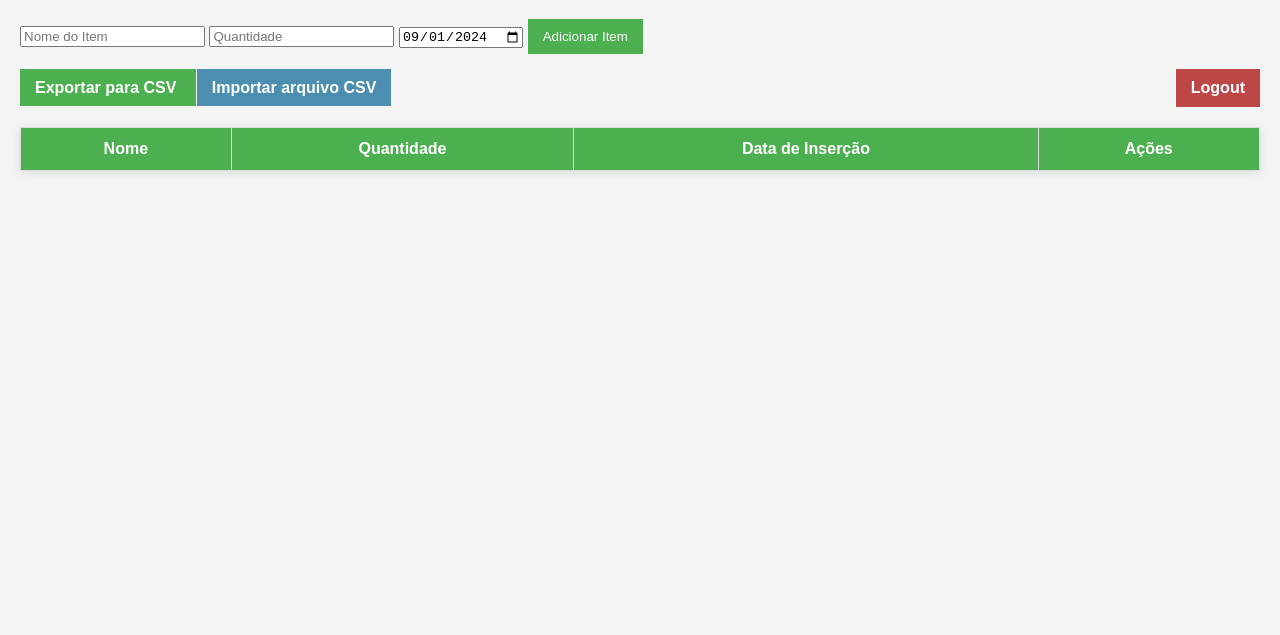
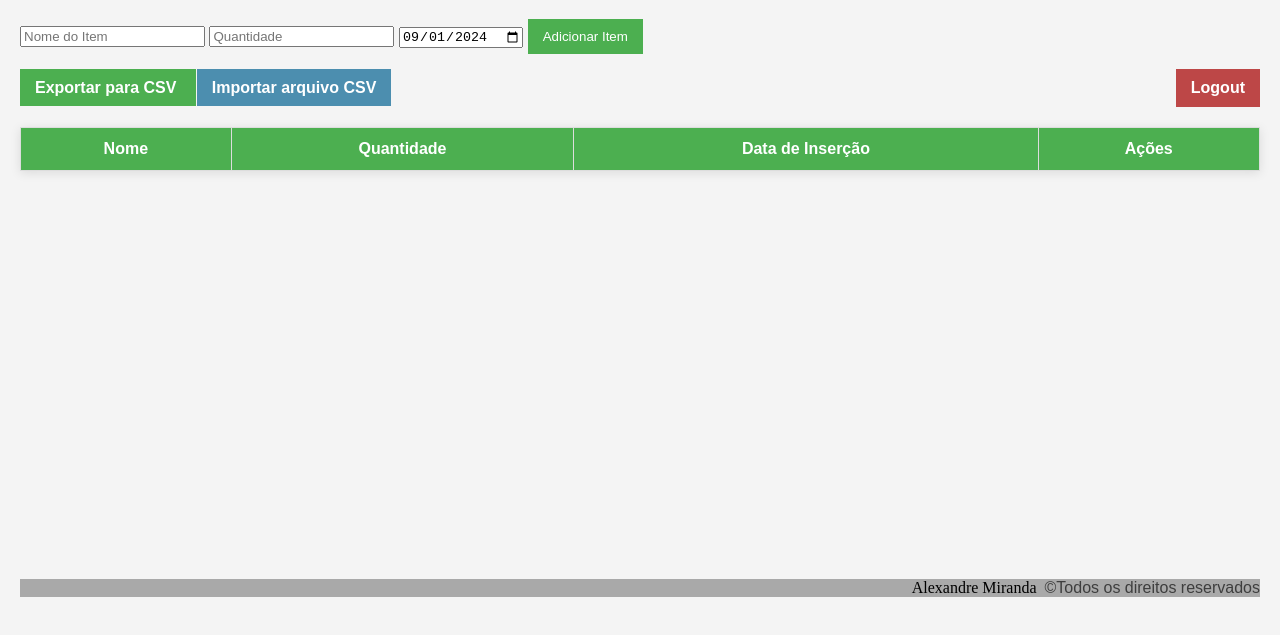
Before and after one commit to 017projects/controle-de-estoque-local, a plain HTML site: page home.html in a window 1280 px wide. Shown: the part 61-696 px from the top of the page. Drawn offline with Linux system fonts and the light colour scheme; sample sign-in values are in the browser's storage.

Commit message:
Update home.html
add footer and link linktree

```diff
--- a/home.html
+++ b/home.html
@@ -149,6 +149,24 @@ button:hover {
     font-size: 0.9em;
 }
 
+footer{
+    width: 100%;
+    transform: translateY(49dvh);
+    height: auto;
+    background-color: darkgray;
+    color: rgb(62, 62, 62);
+    text-align: end;
+}
+
+footer p a{
+    color: rgb(0, 0, 0);
+    text-decoration: none;
+    font-family: rubik;
+    &:hover{
+        color: rgb(186, 64, 64);
+    }
+}
+
 /* Media Queries para Responsividade */
 @media (max-width: 768px) {
     .form-group{
@@ -266,6 +284,10 @@ button:hover {
 
     </div>
 
+    <footer>
+        <p><a href="https://linktr.ee/017_us" target="_blank">Alexandre Miranda</a>&ensp;©Todos os direitos reservados</p>
+    </footer>
+
     <script src="script/home.js"></script>
     <script src="script/index.js"></script>
 
```
